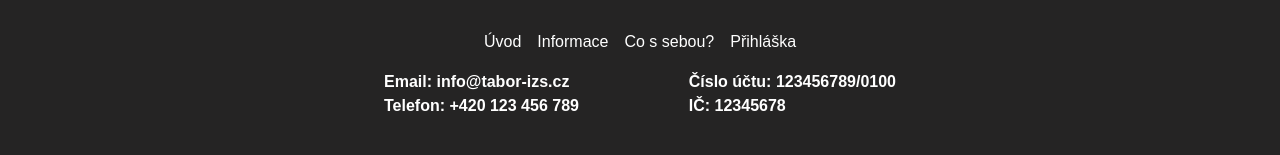
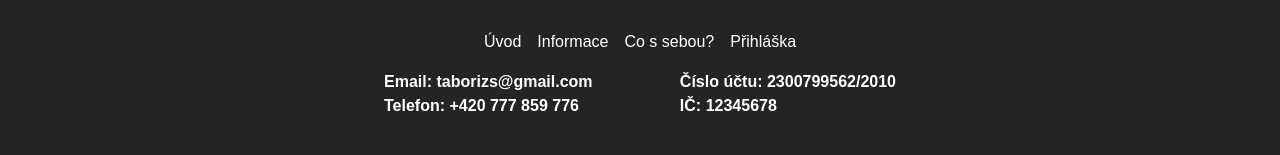
Before and after one commit to DanoHrCZ/tabor-izs, a Next.js app: page / in a window 1280 px wide. Shown: the part 2582-2737 px from the top of the page. Built offline with nearby package versions, Linux system fonts and the light colour scheme; no server answers.

Commit message:
Update contact information in Footer component

```diff
--- a/components/Footer.tsx
+++ b/components/Footer.tsx
@@ -20,11 +20,11 @@ export default function Footer() {
                 </div>
                 <div className="flex flex-col md:flex-row max-w-lg mx-auto justify-between text-center md:text-left mb-8">
                     <div className="mb-4 md:mb-0">
-                        <p className="font-semibold">Email: <a href="mailto:info@tabor-izs.cz" className="hover:underline">info@tabor-izs.cz</a></p>
-                        <p className="font-semibold">Telefon: <a href="tel:+420123456789" className="hover:underline">+420 123 456 789</a></p>
+                        <p className="font-semibold">Email: <a href="mailto:taborizs@gmail.com" className="hover:underline">taborizs@gmail.com</a></p>
+                        <p className="font-semibold">Telefon: <a href="tel:+420777859776" className="hover:underline">+420 777 859 776</a></p>
                     </div>
                     <div className="mb-4 md:mb-0">
-                        <p className="font-semibold">Číslo účtu: 123456789/0100</p>
+                        <p className="font-semibold">Číslo účtu: 2300799562/2010</p>
                         <p className="font-semibold">IČ: 12345678</p>
                     </div>
                 </div>
```
